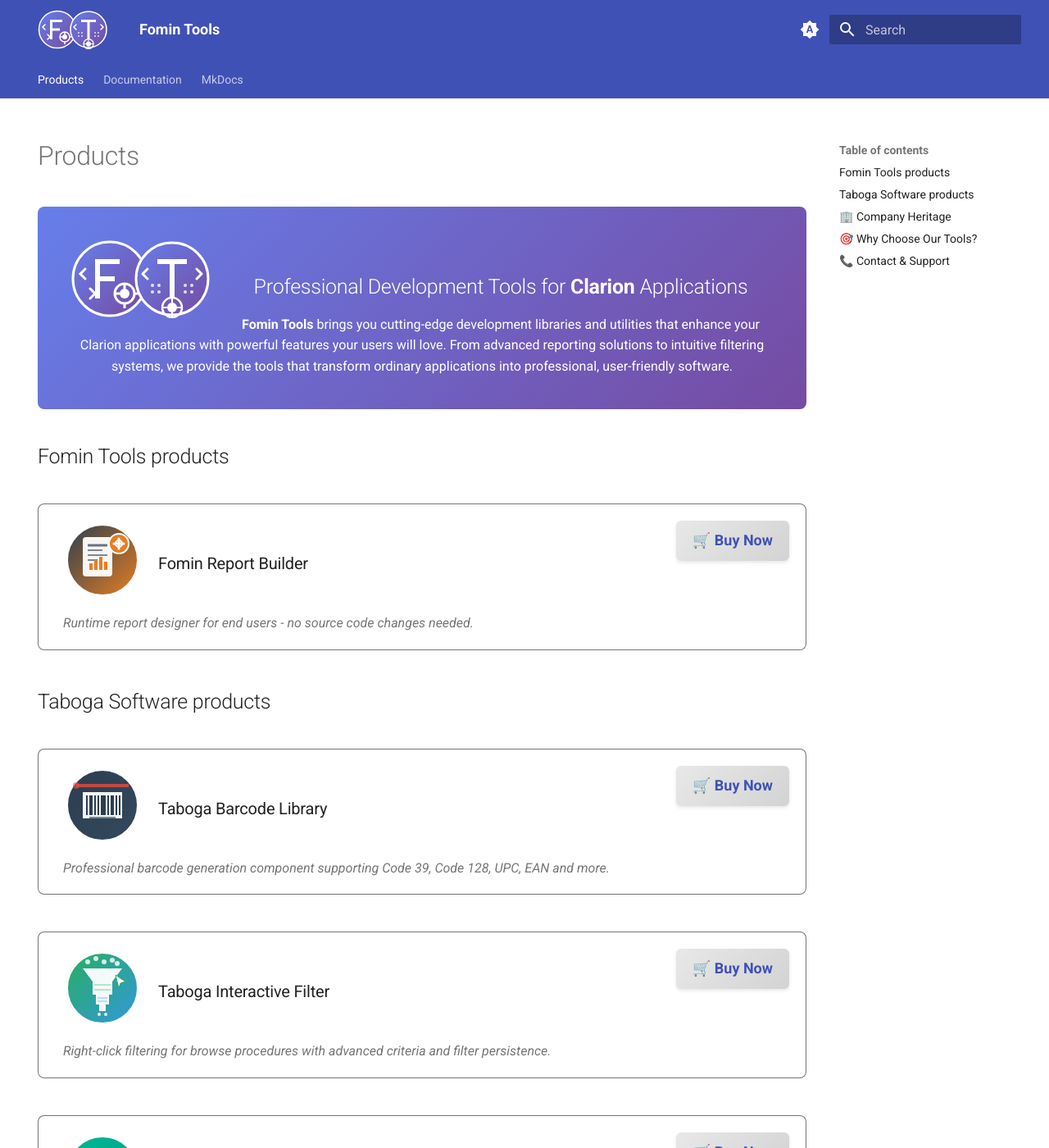
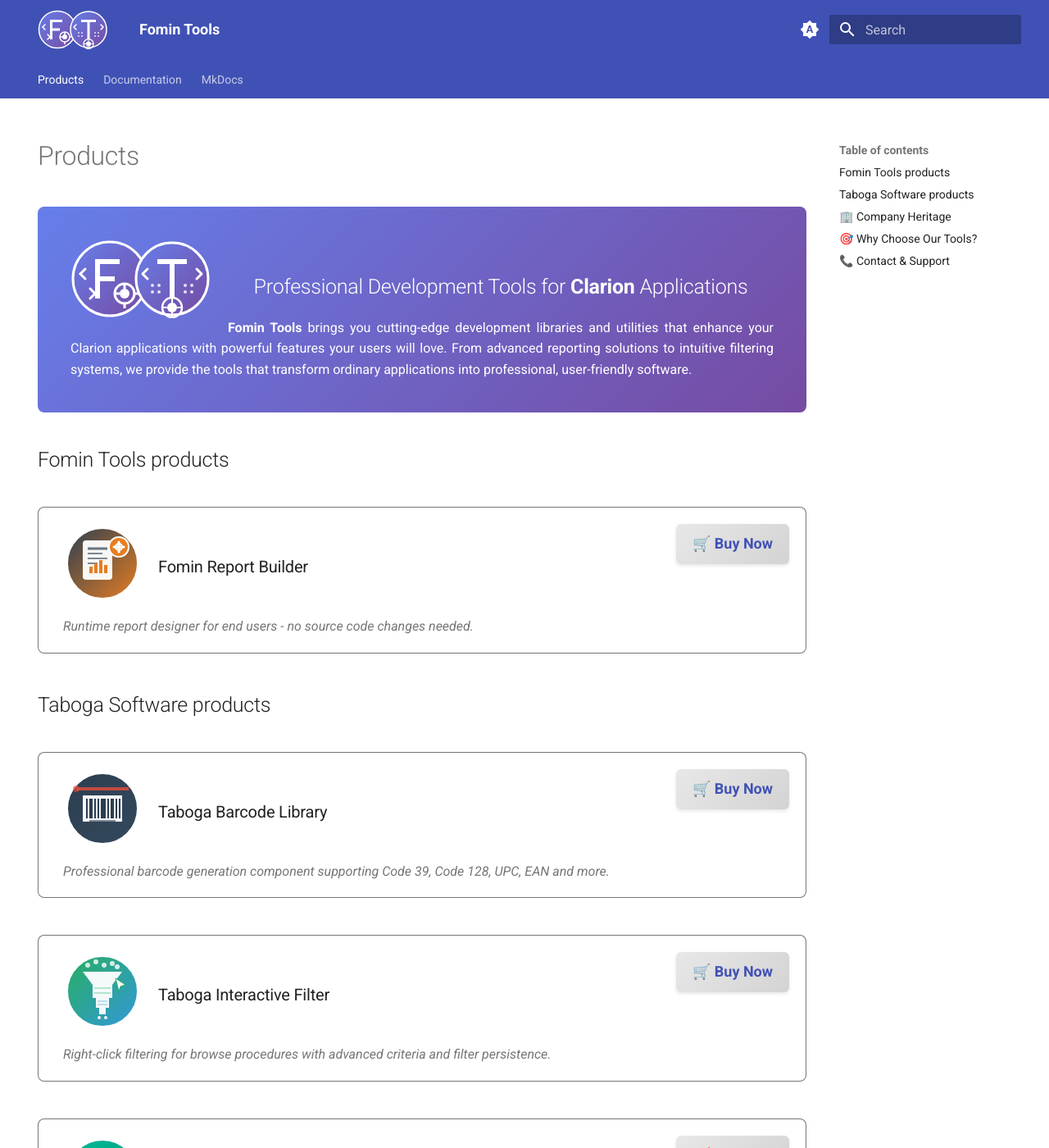
Before and after one commit to oleg-fomin/FominTools-Docs, an MkDocs documentation site: the page built from docs/index.md, in a window 1280 px wide and 1400 px high. Shown: the whole window at 82% size. Built offline with MkDocs 1.6.1 and Material for MkDocs 9.7.7, drawn with Linux system fonts in a browser that asks for light colours; a script that is not in the unit is left out.

Commit message:
Home page hero section styling, product grid adjustments

```diff
--- a/docs/css/extra.css
+++ b/docs/css/extra.css
@@ -17,7 +17,15 @@
     padding: 2rem;
     border-radius: 8px;
     margin-bottom: 2rem;
+}
+
+.hero-section h2 {
     text-align: center;
+    margin-bottom: 1rem;
+}
+
+.hero-section p, .hero-section div {
+    text-align: justify;
 }
 
 .products-grid {
@@ -182,10 +190,26 @@
 
 /* Responsive adjustments */
 @media (max-width: 768px) {
-    .products-grid h3 {
-        flex-direction: column;
+    .product-card h3 {
+        flex-direction: row; /* Keep horizontal layout on mobile */
+        text-align: left; /* Left align instead of center */
+        gap: 0.5rem;
+    }
+
+    .product-card img {
+        width: 64px; /* Smaller logo on mobile */
+        height: 64px;
+    }
+
+    .buy-now-link {
+        position: relative; /* Change from absolute to relative */
+        display: block;
+        margin-top: 1rem;
         text-align: center;
-        gap: 0.5rem;
+    }
+
+    .product-card p {
+        padding-right: 0; /* Remove right padding on mobile */
     }
 
     .features-grid {
```
